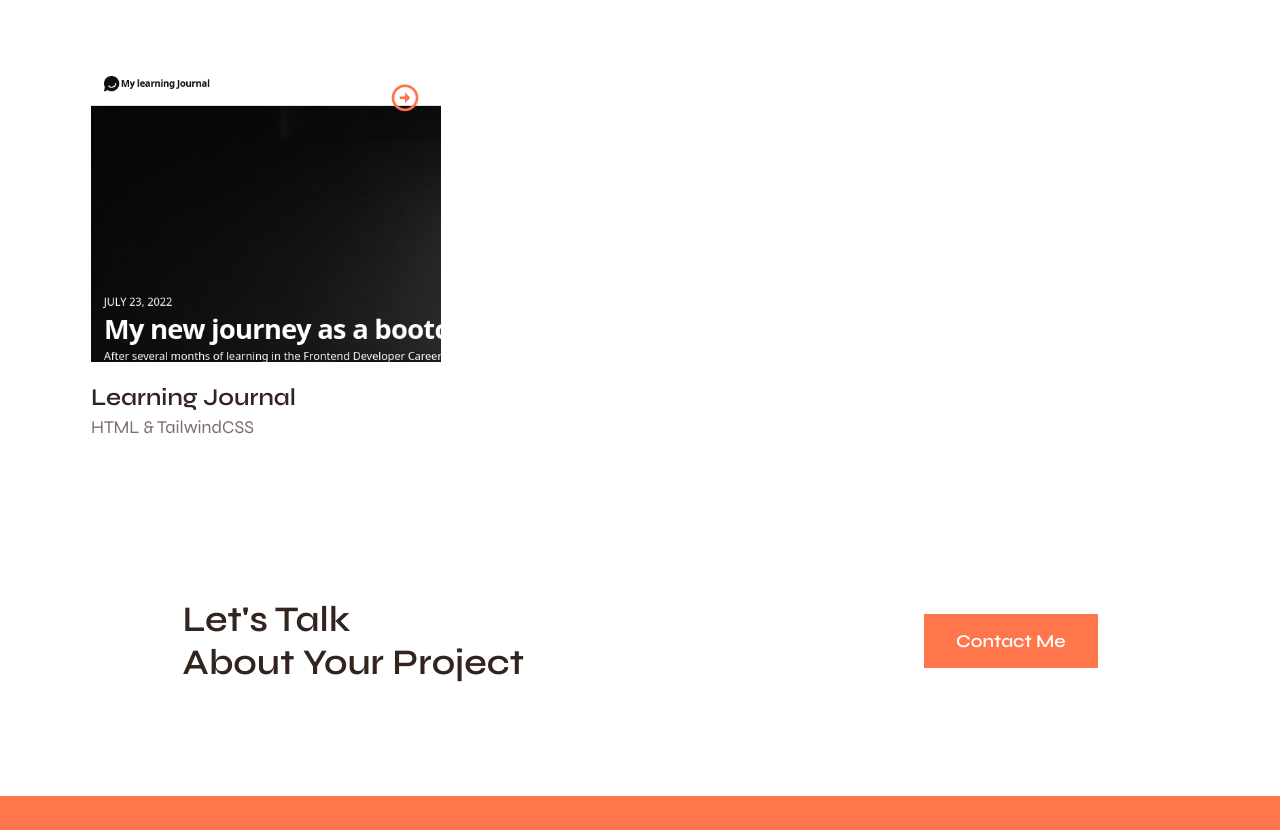
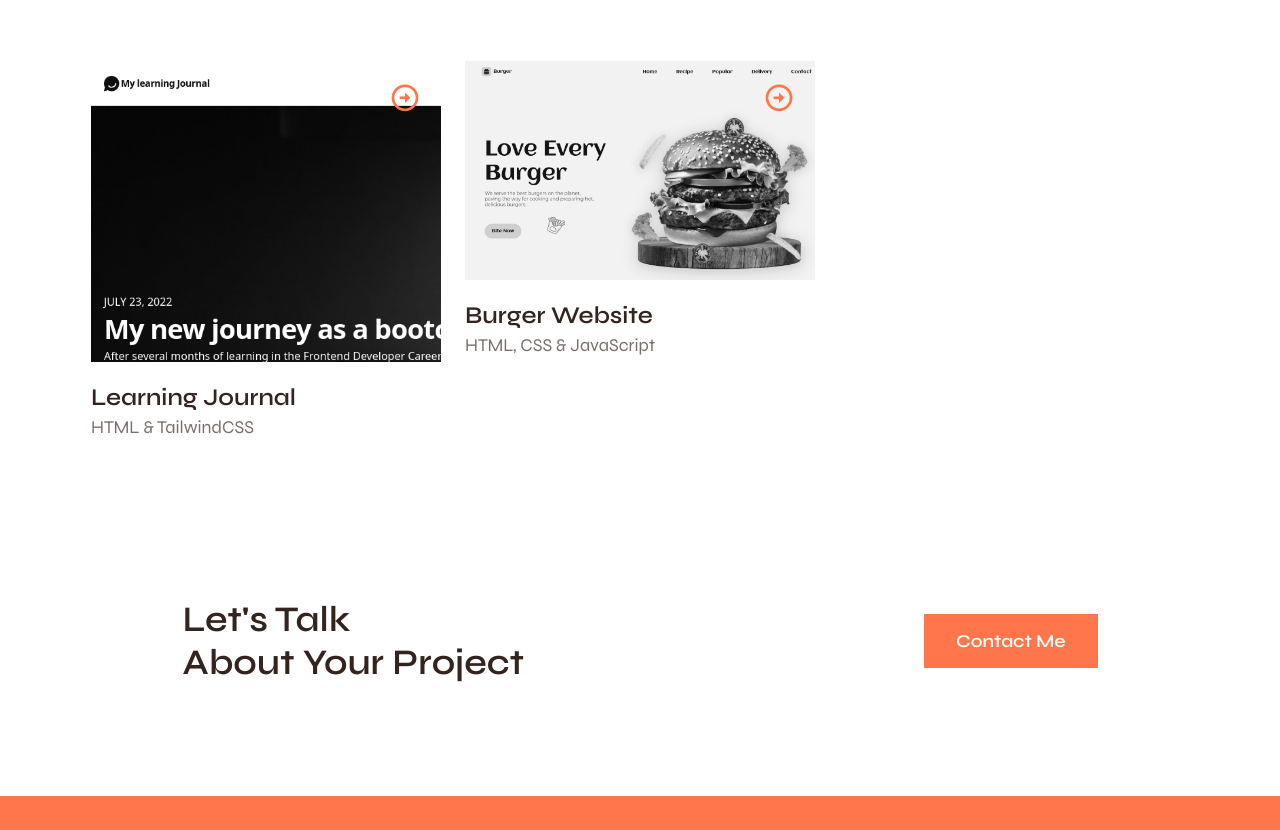
Before and after one commit to MADES99/portfolio, a plain HTML site: page index.html in a window 1280 px wide. Shown: the part 2191-3021 px from the top of the page. Drawn offline with nearby package versions, Linux system fonts and the light colour scheme.

Commit message:
burger site project added

```diff
--- a/index.html
+++ b/index.html
@@ -188,6 +188,16 @@
                   <h2 class="work__title">Learning Journal</h2>
                   <span class="work__subtitle">HTML & TailwindCSS</span>
                </article>
+
+               <article class="work__card">
+                  <a href="https://eat-burger.netlify.app/" target="_blank"  class="work__link">
+                     <img src="assets/img/Burger-site.png" alt="image" class="work__img">
+                     <i class="ri-arrow-right-circle-line work__icon"></i>
+                  </a>
+
+                  <h2 class="work__title">Burger Website</h2>
+                  <span class="work__subtitle">HTML, CSS & JavaScript</span>
+               </article>
             </div>
          </section>
 
```
Also changed, not shown: work.html (+10 -0 lines), assets/img/Burger-site.png (added).
